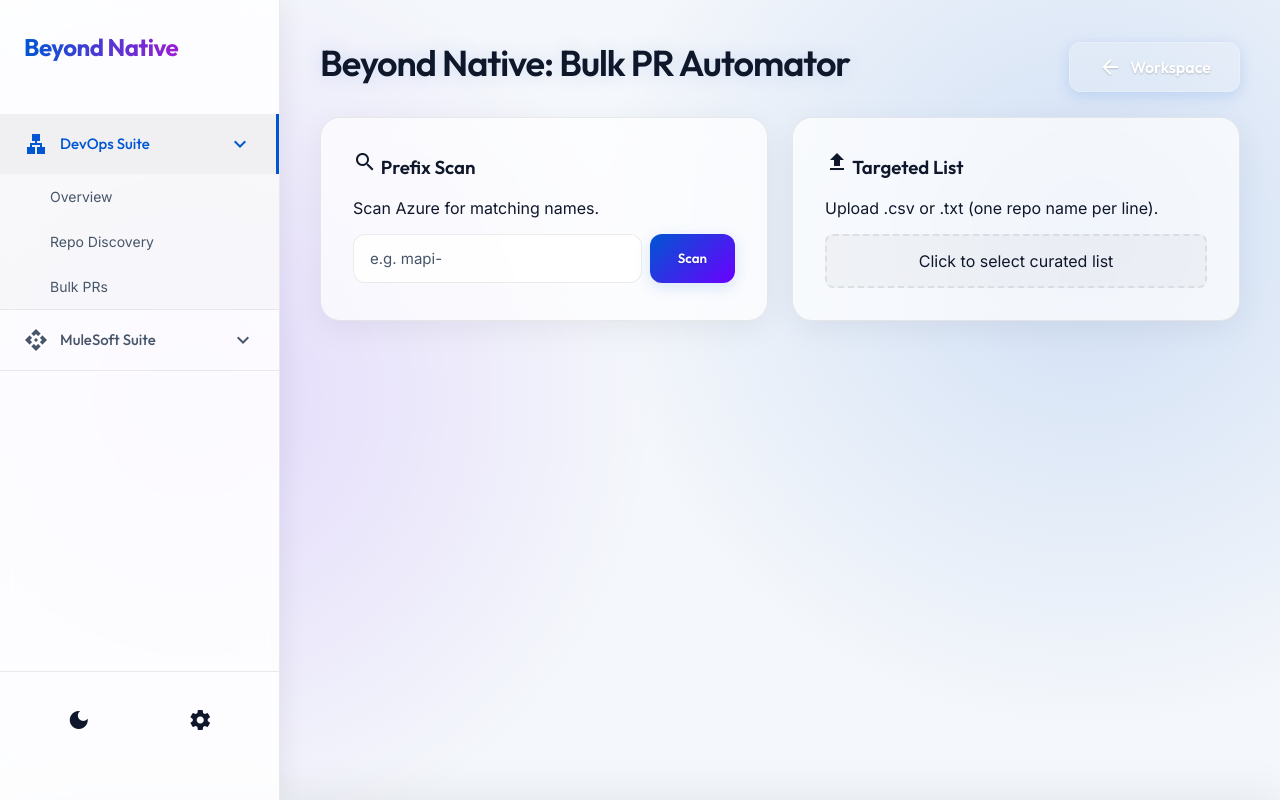
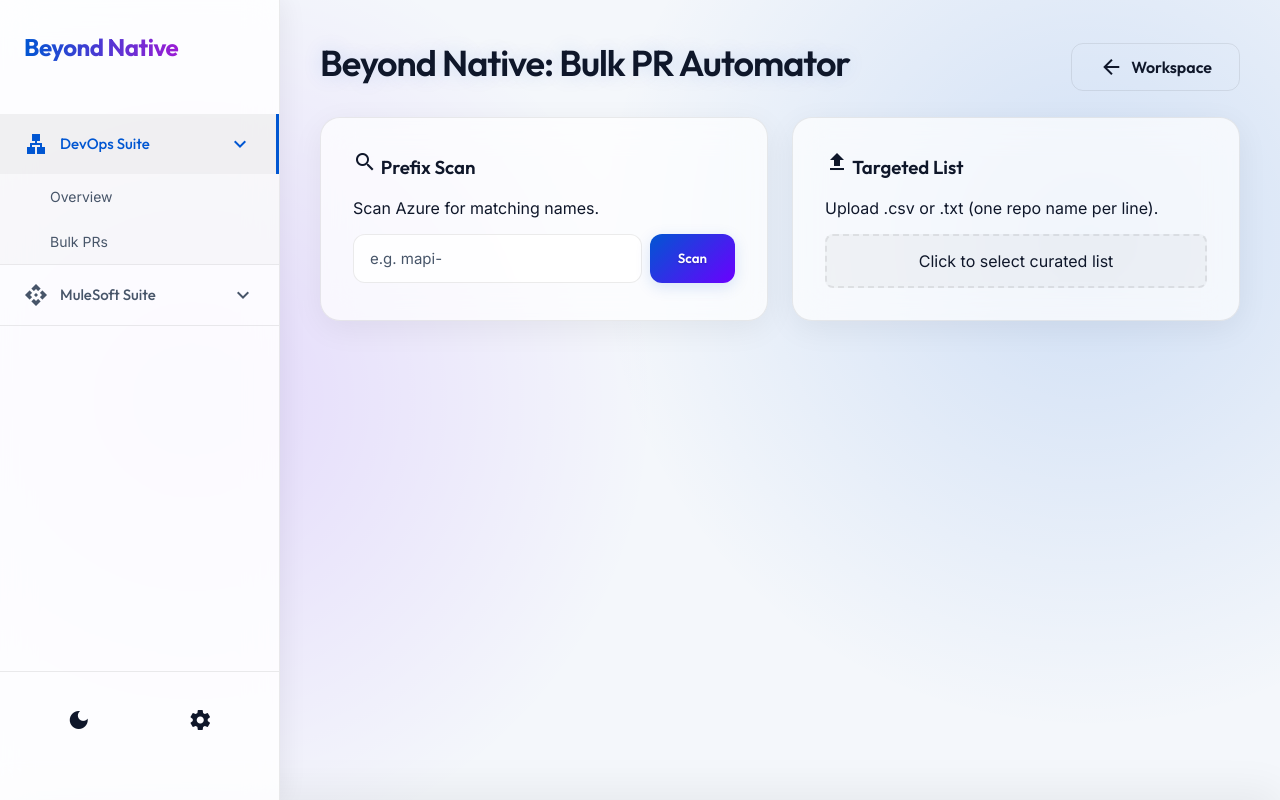
Before and after one commit to devsha256/BeyondNative, a Flask app: page /devops/bulk-pr in a window 1280 px wide. Run offline with Flask 3, Linux system fonts and the light colour scheme.

Commit message:
remove the discovery page from navigation

```diff
--- a/static/css/styles.css
+++ b/static/css/styles.css
@@ -293,6 +293,27 @@ main {
     transform: translateY(1px);
 }
 
+.m3-button-outline {
+    background: transparent;
+    border: 1px solid var(--border-light);
+    color: var(--text-main);
+    padding: 11px 27px; /* Account for border */
+    border-radius: 12px;
+    cursor: pointer;
+    font-weight: 600;
+    font-family: 'Outfit', sans-serif;
+    display: inline-flex;
+    align-items: center;
+    gap: 8px;
+    transition: all 0.3s ease;
+    text-decoration: none;
+}
+.m3-button-outline:hover {
+    background: var(--accordion-hover);
+    border-color: var(--primary);
+    color: var(--primary);
+}
+
 .m3-card {
     background: var(--bg-card);
     backdrop-filter: var(--glass-blur);
--- a/templates/base.html
+++ b/templates/base.html
@@ -20,7 +20,6 @@
                 </div>
                 <div id="content-devops" class="accordion-content">
                     <a href="/devops" class="nav-sub-item">Overview</a>
-                    <a href="/devops/discovery" class="nav-sub-item">Repo Discovery</a>
                     <a href="/devops/bulk-pr" class="nav-sub-item">Bulk PRs</a>
                 </div>
             </div>
--- a/templates/devops/bulk_pr.html
+++ b/templates/devops/bulk_pr.html
@@ -5,7 +5,7 @@
 {% block content %}
 <div class="m3-header" style="display:flex; justify-content:space-between; align-items:center;">
     <h1>Beyond Native: Bulk PR Automator</h1>
-    <a href="/devops" class="m3-button" style="background:rgba(255,255,255,0.1); border:1px solid rgba(255,255,255,0.2);">
+    <a href="/devops" class="m3-button-outline">
         <i class="material-icons">arrow_back</i> Workspace
     </a>
 </div>
@@ -86,7 +86,7 @@
                         <button id="btn-raise-all" class="m3-button" onclick="raiseAll()">
                             <i class="material-icons">rocket_launch</i> Raise All PRs
                         </button>
-                        <button class="m3-button" style="background:rgba(255,255,255,0.1); border:1px solid rgba(255,255,255,0.2); margin-left: 8px;" onclick="backToDiscovery()">
+                        <button class="m3-button-outline" style="margin-left: 8px;" onclick="backToDiscovery()">
                             Back
                         </button>
                     </th>
@@ -216,7 +216,7 @@ async function initPRPhase() {
                 <td><select class="m3-input from-select">${branches.map(b => `<option value="${b}">${b}</option>`).join('')}</select></td>
                 <td><select class="m3-input to-select">${branches.map(b => `<option value="${b}">${b}</option>`).join('')}</select></td>
                 <td style="text-align:right; padding-right:24px;">
-                    <button class="m3-button btn-review" onclick="review('${name}', this)" style="background:rgba(255,255,255,0.1); border:1px solid rgba(255,255,255,0.2);">Review</button>
+                    <button class="m3-button-outline btn-review" onclick="review('${name}', this)">Review</button>
                     <button class="m3-button btn-raise" onclick="raiseSinglePR('${name}', this)">Raise PR</button>
                 </td>
             </tr>
@@ -260,7 +260,7 @@ async function review(name, btn) {
                     <div style="display:flex; flex-wrap:wrap; gap:4px; margin-top:8px;">${data.files.map(f => `<span class="status-badge" style="background:#eee; color:#333">${f}</span>`).join('')}</div>
                     <div style="margin-top:24px; display:flex; gap:12px;">
                         <button class="m3-button" onclick="raiseSinglePR('${name}', this)"><i class="material-icons">check</i> Confirm & Raise PR</button>
-                        <button class="m3-button" style="background:#eee; color:#333;">Auto-Deploy</button>
+                        <button class="m3-button-outline">Auto-Deploy</button>
                     </div>
                 </div>
             </div>`;
```
